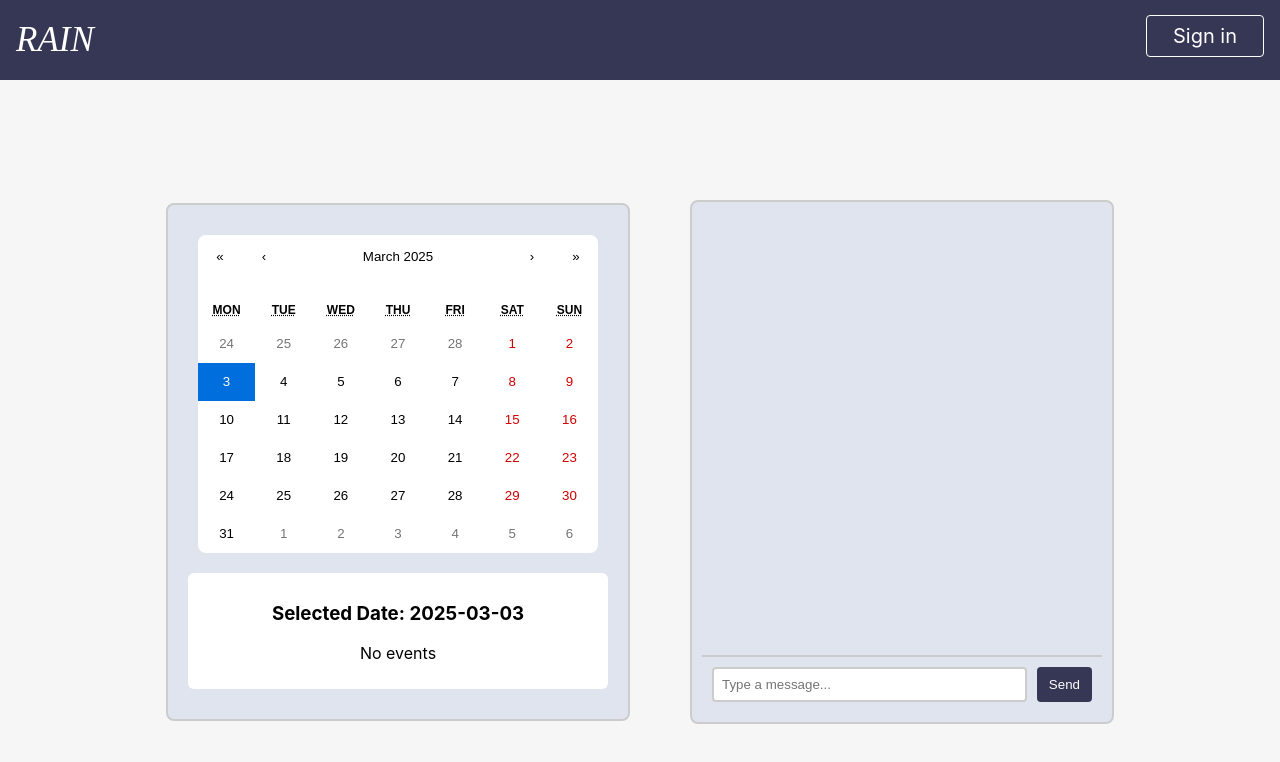
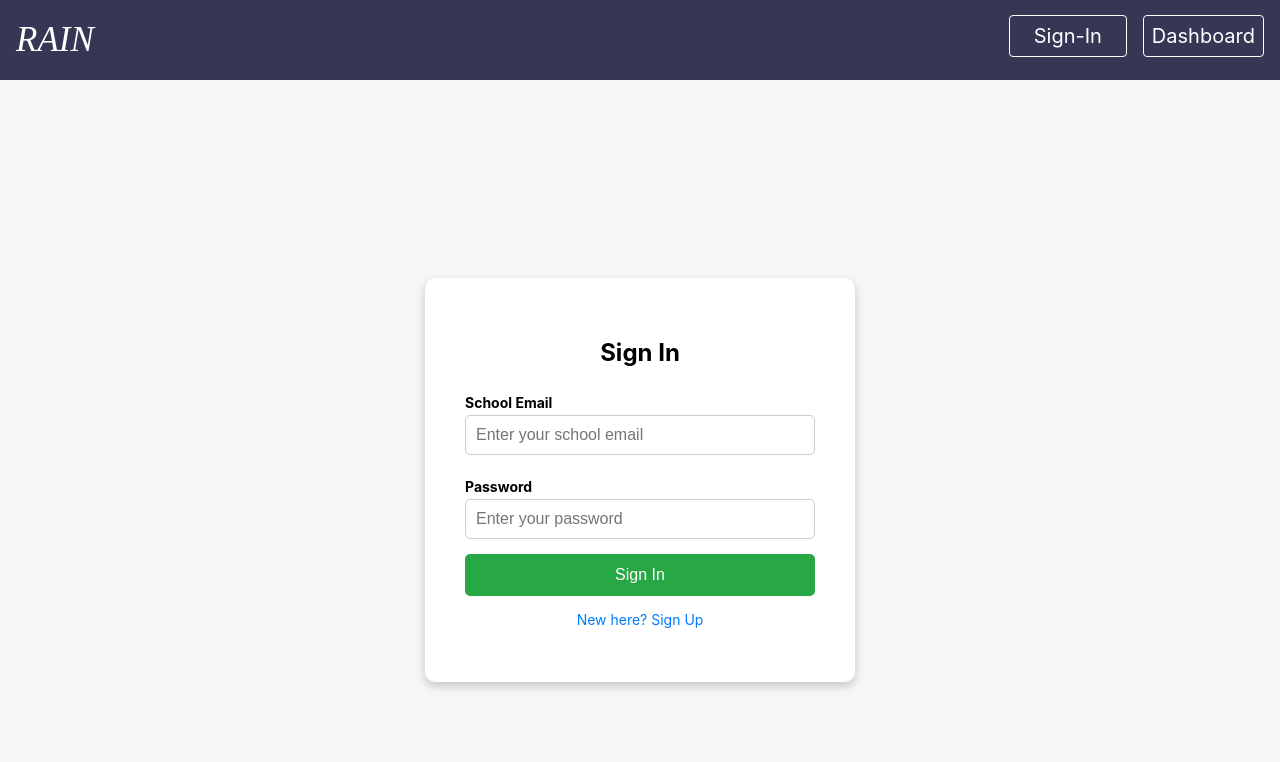
Before and after one commit to CS4800-02-Group-Project/RAIN_project, a React (Create React App) app: page /login in a window 1280 px wide. Shown: the top 762 px of the page. Built offline with nearby package versions, Linux system fonts and the light colour scheme.

Commit message:
added login page

```diff
--- a/package.json
+++ b/package.json
@@ -10,6 +10,7 @@
     "react": "^19.0.0",
     "react-calendar": "^5.1.0",
     "react-dom": "^19.0.0",
+    "react-router-dom": "^7.3.0",
     "react-scripts": "5.0.1",
     "styled-components": "^6.1.15",
     "web-vitals": "^2.1.4"
--- a/src/App.js
+++ b/src/App.js
@@ -1,12 +1,10 @@
 import logo from './logo.svg';
 import './App.css';
-import Dashboard from './pages/Dashboard.js';
+import React from "react";
+import Router from "../src/components/Router.js";
 
 function App() {
-  return (
-    <>
-      <Dashboard/>
-    </>
+  return ( <Router/>
   );
 }
 
--- /dev/null
+++ b/src/components/LoginModal.js
@@ -0,0 +1,101 @@
+import React, { useState } from "react";
+import styled from "styled-components";
+
+const LoginModal = () => {
+    const [isSignUp, setIsSignUp] = useState(false);
+
+    return (
+      <FormContainer>
+        <FormBox>
+          <h2>{isSignUp ? "Sign Up" : "Sign In"}</h2>
+
+          <Form>
+            {isSignUp && (
+              <>
+                <Label>Account Name</Label>
+                <Input type="text" placeholder="Enter your account name" />
+              </>
+            )}
+
+            <Label>School Email</Label>
+            <Input type="email" placeholder="Enter your school email" />
+
+            <Label>Password</Label>
+            <Input type="password" placeholder="Enter your password" />
+
+            <SubmitButton>{isSignUp ? "Sign Up" : "Sign In"}</SubmitButton>
+          </Form>
+
+          <ToggleText onClick={() => setIsSignUp(!isSignUp)}>
+            {isSignUp ? "Already have an account? Sign In" : "New here? Sign Up"}
+          </ToggleText>
+        </FormBox>
+      </FormContainer>
+    );
+  };
+
+  const FormContainer = styled.div`
+    display: flex;
+    justify-content: center;
+    align-items: center;
+    height: 100vh;
+    background-color: #f6f6f6;
+  `;
+
+  const FormBox = styled.div`
+    background: white;
+    padding: 40px;
+    border-radius: 10px;
+    box-shadow: 0px 4px 10px rgba(0, 0, 0, 0.2);
+    width: 350px;
+    text-align: center;
+  `;
+
+  const Form = styled.form`
+    display: flex;
+    flex-direction: column;
+  `;
+
+  const Label = styled.label`
+    text-align: left;
+    margin: 8px 0 4px;
+    font-size: 14px;
+    font-weight: bold;
+  `;
+
+  const Input = styled.input`
+    padding: 10px;
+    font-size: 16px;
+    border: 1px solid #ccc;
+    border-radius: 5px;
+    margin-bottom: 15px;
+    outline: none;
+  `;
+
+  const SubmitButton = styled.button`
+    padding: 12px;
+    font-size: 16px;
+    background-color: #28a745;
+    color: white;
+    border: none;
+    border-radius: 5px;
+    cursor: pointer;
+    transition: 0.3s;
+
+    &:hover {
+      background-color: #218838;
+    }
+  `;
+
+  const ToggleText = styled.p`
+    margin-top: 15px;
+    font-size: 14px;
+    color: #007bff;
+    cursor: pointer;
+
+    &:hover {
+      text-decoration: underline;
+    }
+  `;
+
+export default LoginModal;
--- a/src/components/Navbar.js
+++ b/src/components/Navbar.js
@@ -1,5 +1,6 @@
 import React from "react";
 import styled from "styled-components";
+import { Link } from "react-router-dom";
 
 export default function Navbar() {
   return (
@@ -9,7 +10,12 @@ export default function Navbar() {
         <ul>
           <li>
             <Page>
-                <a>Sign in</a>
+                <Link to="/login">Sign-In</Link>
+            </Page>
+          </li>
+          <li>
+            <Page>
+                <Link to="/">Dashboard</Link>
             </Page>
           </li>
         </ul>
--- a/src/components/Router.js
+++ b/src/components/Router.js
@@ -1,7 +1,6 @@
-import { BrowserRouter, Routes, Route, Outlet } from "react-router";
-import Dashboard from "src\pages\Dashboard.js";
-
-// added just in case but not used, used for correct pathing of different pages
+import { BrowserRouter, Routes, Route, Outlet } from "react-router-dom";
+import Dashboard from "../pages/Dashboard";
+import Login from "../pages/Login"
 
 export default function Router() {
   const Layout = () => {
@@ -20,6 +19,7 @@ export default function Router() {
         <Routes>
           <Route path="/" element={<Layout />}>
             <Route path="/" element={<Dashboard />} />
+            <Route path="/login" element={<Login/>} />
           </Route>
         </Routes>
       </BrowserRouter>
--- /dev/null
+++ b/src/pages/Login.js
@@ -0,0 +1,21 @@
+import React, { useState } from "react";
+import styled from "styled-components";
+
+import Navbar from "../components/Navbar.js"
+import LoginModal from "../components/LoginModal.js"
+
+const Login = () => {
+    return (
+      <Content>
+        <Navbar />
+        <LoginModal />
+      </Content>
+    );
+  };
+
+const Content = styled.div`
+background-color: #f6f6f6;
+min-height: 100vh;
+`;
+
+export default Login;
```
Also changed, not shown: 2 other files (tests, documents, lock files or other folders).
